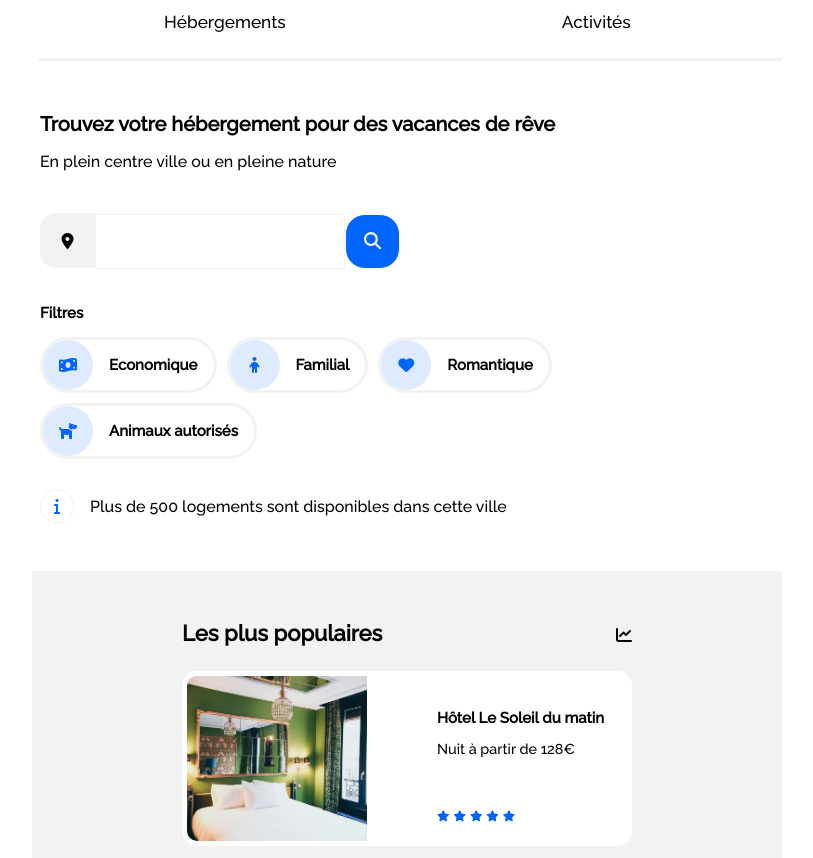
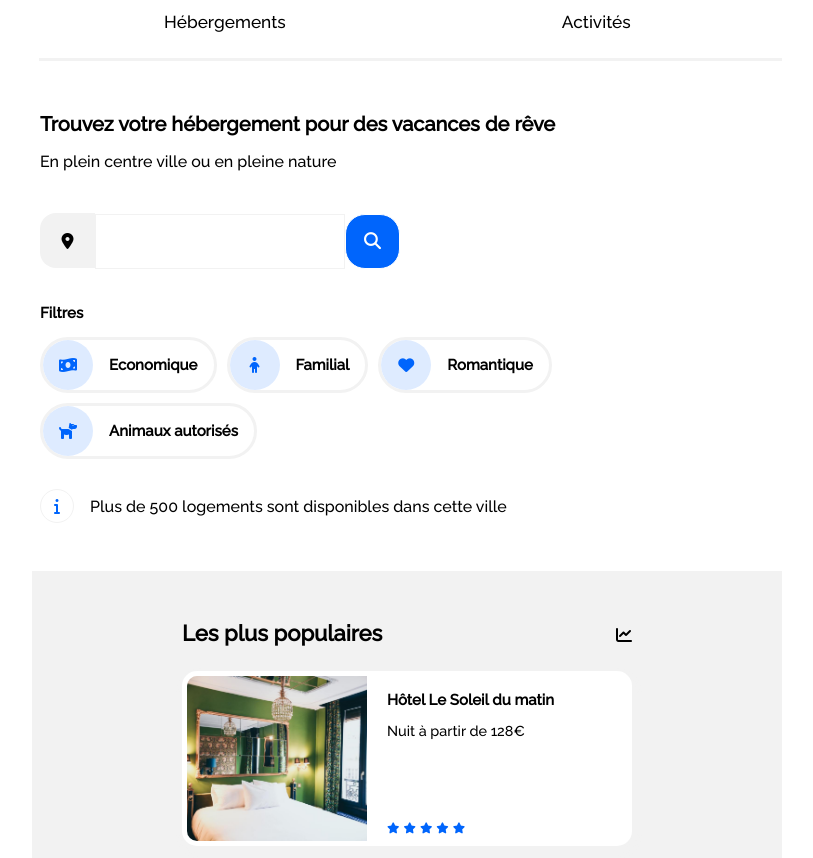
Before and after one commit to lauressl/Reservia, a plain HTML site: page index.html in a window 1280 px wide. Shown: the part 86-944 px from the top of the page, without its empty margins (233-1046 px from the left). Drawn offline with Linux system fonts and the light colour scheme.

Commit message:
resize 2

```diff
--- a/style.css
+++ b/style.css
@@ -327,9 +327,10 @@ button {
 .descriptionPopularite {
     display: flex;
     flex-direction: column;
-    justify-content: space-around;
+    justify-content: space-between;
     align-items: baseline;
     width: 190px;
+    height: 125px;
 }
 
 .descriptionPopularite p {
@@ -668,8 +669,9 @@ button {
         height: 100%;
     }
 
-    .descriptionPolpularite {
+    .descriptionPopularite {
         width: 240px;
+        height: 160px;
     }
 
     #activite {
```
